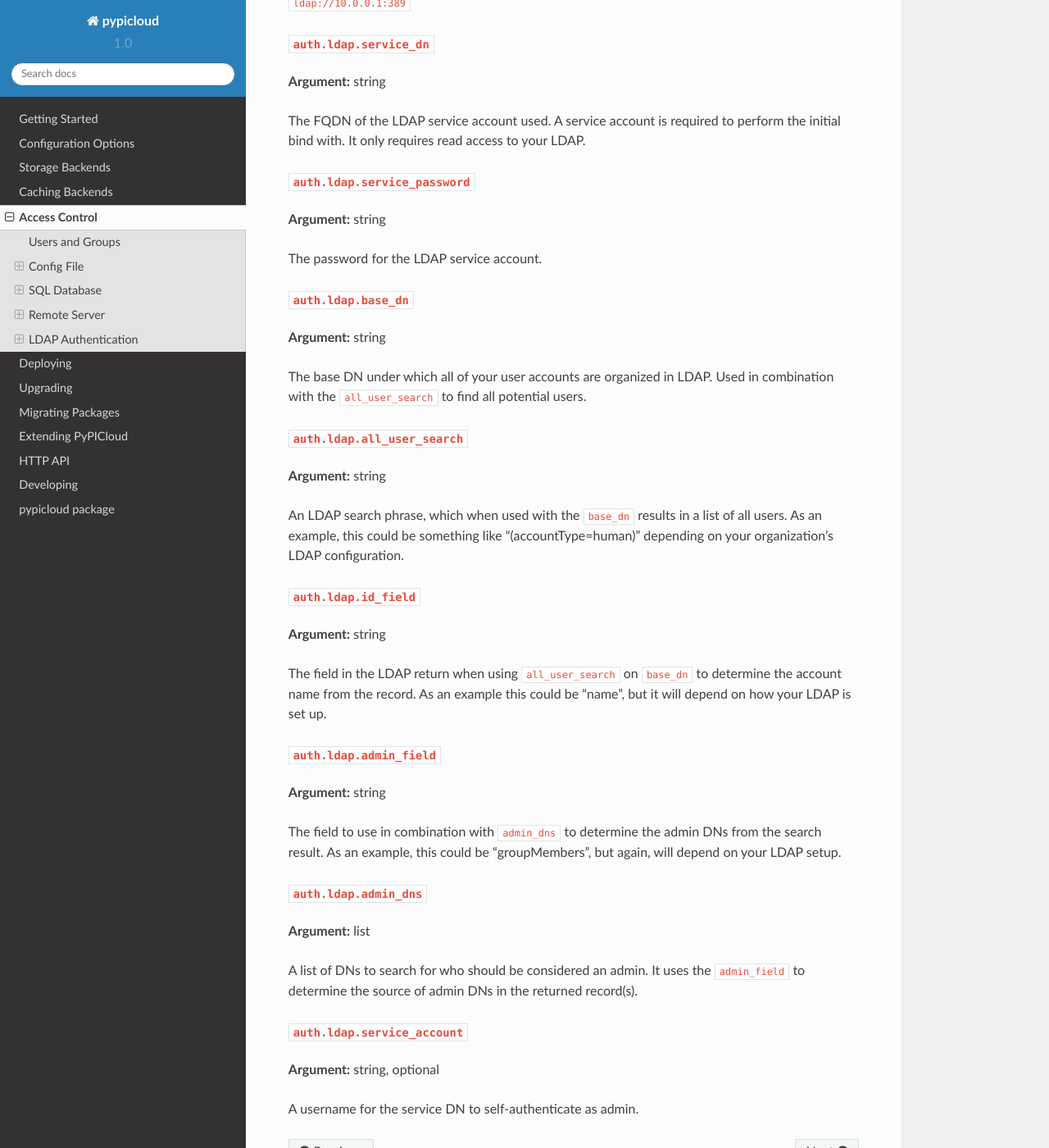
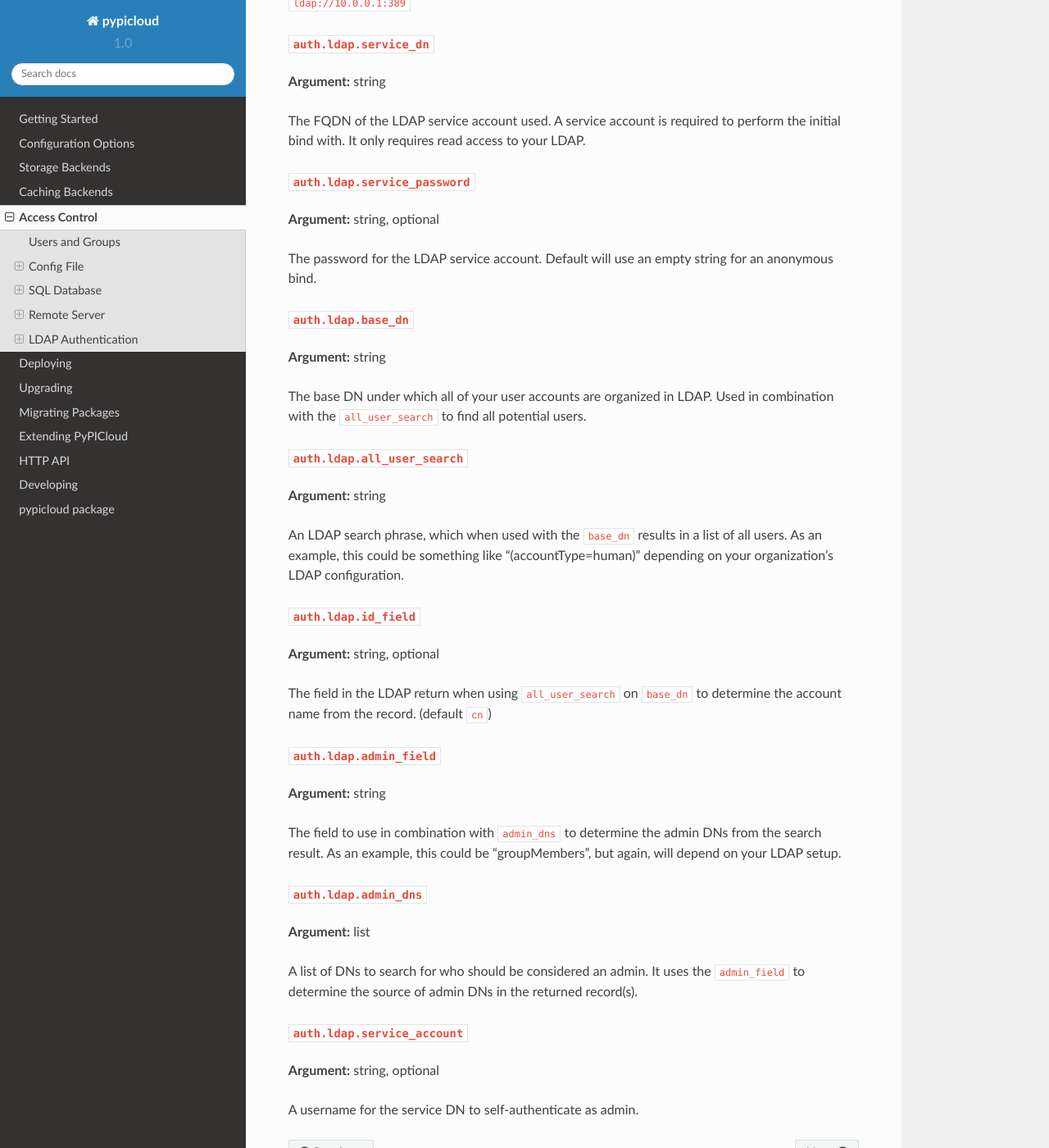
Before and after one commit to stevearc/pypicloud, a Sphinx documentation site: the page built from doc/topics/access_control.rst, in a window 1280 px wide and 1400 px high, scrolled down 6581 px. Shown: the whole window at 82% size. Built offline with Sphinx 7.4.7 and the Read the Docs theme 2.0.0, drawn with Linux system fonts in a browser that asks for light colours; pages that are not in the unit, such as notebooks, are missing from menus.

Commit message:
Refactor LDAP without changing logic

```diff
--- a/doc/topics/access_control.rst
+++ b/doc/topics/access_control.rst
@@ -307,9 +307,10 @@ perform the initial bind with. It only requires read access to your LDAP.
 
 ``auth.ldap.service_password``
 ~~~~~~~~~~~~~~~~~~~~~~~~~~~~~~
-**Argument:** string
+**Argument:** string, optional
 
-The password for the LDAP service account.
+The password for the LDAP service account. Default will use an empty string for
+an anonymous bind.
 
 ``auth.ldap.base_dn``
 ~~~~~~~~~~~~~~~~~~~~~
@@ -328,11 +329,10 @@ depending on your organization's LDAP configuration.
 
 ``auth.ldap.id_field``
 ~~~~~~~~~~~~~~~~~~~~~~
-**Argument:** string
+**Argument:** string, optional
 
 The field in the LDAP return when using ``all_user_search`` on ``base_dn`` to
-determine the account name from the record. As an example this could be "name",
-but it will depend on how your LDAP is set up.
+determine the account name from the record. (default ``cn``)
 
 ``auth.ldap.admin_field``
 ~~~~~~~~~~~~~~~~~~~~~~~~~
```
Also changed, not shown: 2 other files.
